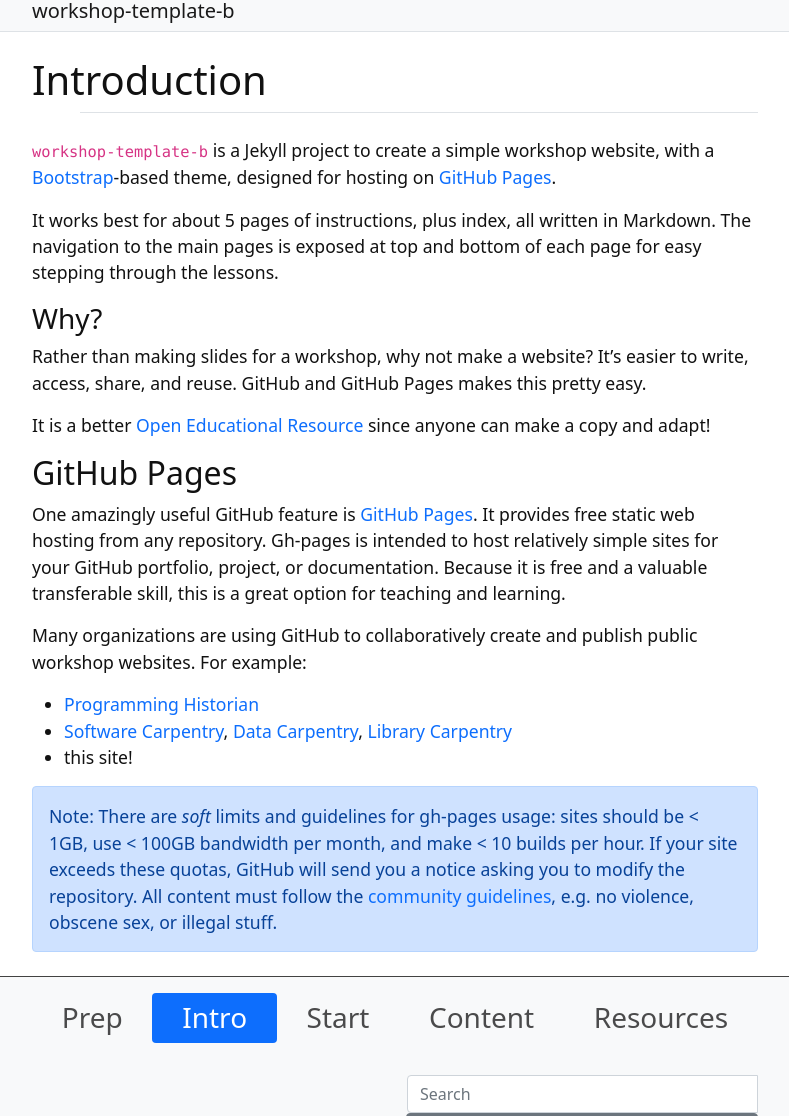
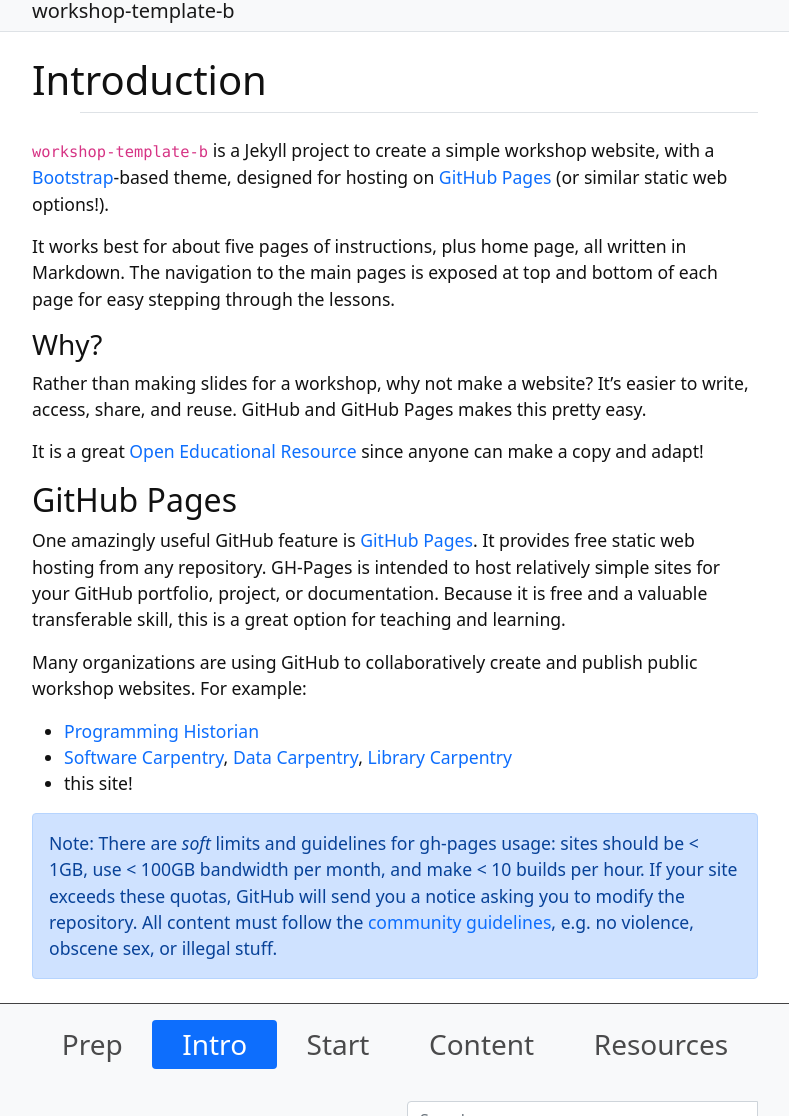
Before and after one commit to evanwill/workshop-template-b, a Jekyll site: the page built from content/1-intro.md, in a window 1280 px wide, cut to the strip 121-1237 px from the top of the page. Shown: the whole strip, without its empty margins (245-1034 px from the left). Built offline with Jekyll 4.4.1, drawn with Linux system fonts in a browser that asks for light colours.

Commit message:
quick clarifications

```diff
--- a/content/1-intro.md
+++ b/content/1-intro.md
@@ -3,9 +3,9 @@ title: Introduction
 nav: Intro
 ---
 
-`workshop-template-b` is a Jekyll project to create a simple workshop website, with a [Bootstrap](https://getbootstrap.com/)-based theme, designed for hosting on [GitHub Pages](https://pages.github.com/).
+`workshop-template-b` is a Jekyll project to create a simple workshop website, with a [Bootstrap](https://getbootstrap.com/)-based theme, designed for hosting on [GitHub Pages](https://pages.github.com/) (or similar static web options!).
 
-It works best for about 5 pages of instructions, plus index, all written in Markdown.
+It works best for about five pages of instructions, plus home page, all written in Markdown.
 The navigation to the main pages is exposed at top and bottom of each page for easy stepping through the lessons.
 
 ### Why?
@@ -14,13 +14,13 @@ Rather than making slides for a workshop, why not make a website?
 It's easier to write, access, share, and reuse.
 GitHub and GitHub Pages makes this pretty easy.
 
-It is a better [Open Educational Resource](https://en.wikipedia.org/wiki/Open_educational_resources) since anyone can make a copy and adapt!
+It is a great [Open Educational Resource](https://en.wikipedia.org/wiki/Open_educational_resources) since anyone can make a copy and adapt!
 
 ## GitHub Pages
 
 One amazingly useful GitHub feature is [GitHub Pages](https://guides.github.com/features/pages/).
 It provides free static web hosting from any repository.
-Gh-pages is intended to host relatively simple sites for your GitHub portfolio, project, or documentation.
+GH-Pages is intended to host relatively simple sites for your GitHub portfolio, project, or documentation.
 Because it is free and a valuable transferable skill, this is a great option for teaching and learning.
 
 Many organizations are using GitHub to collaboratively create and publish public workshop websites.
```
Also changed, not shown: content/2-lesson.md (+2 -2 lines), README.md.
